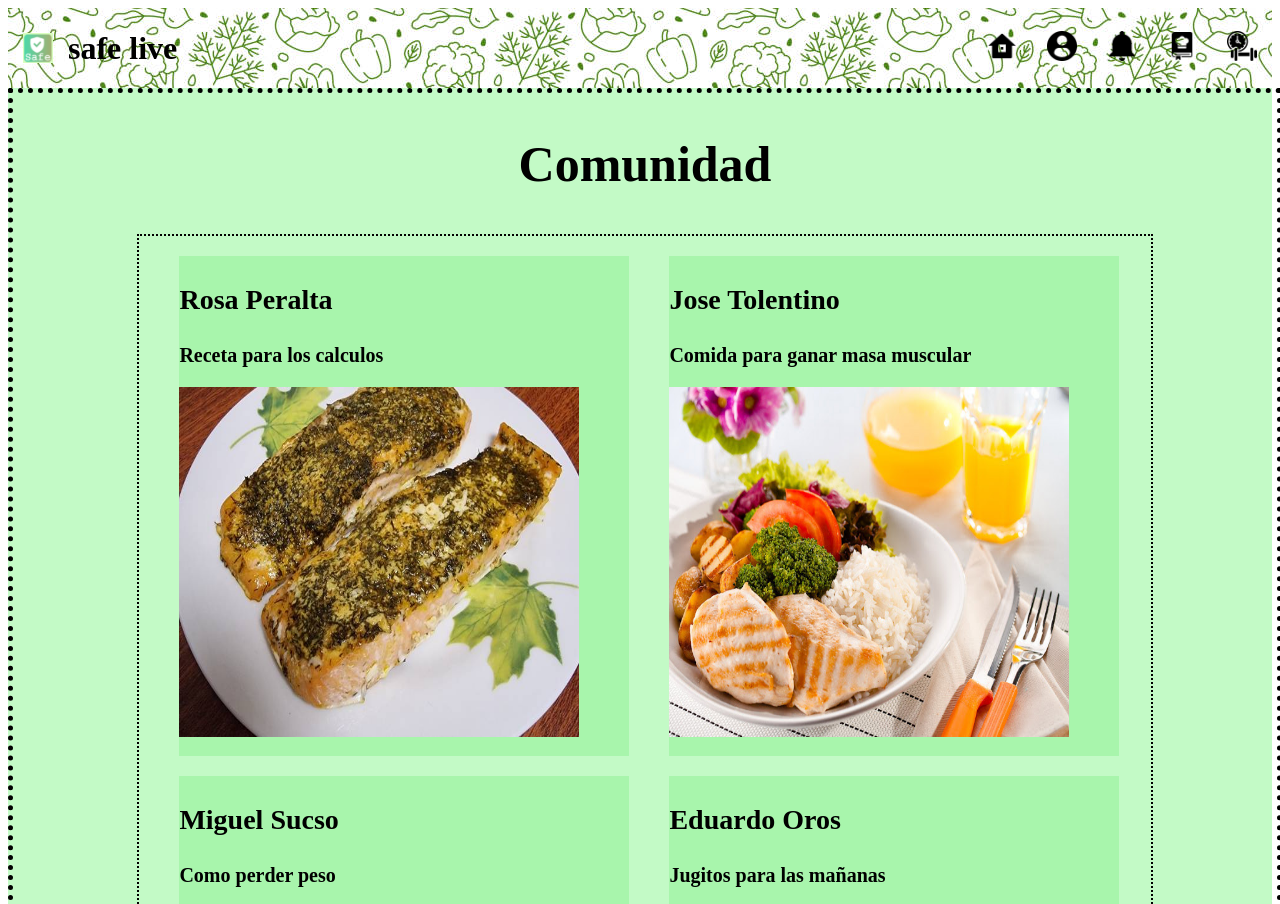
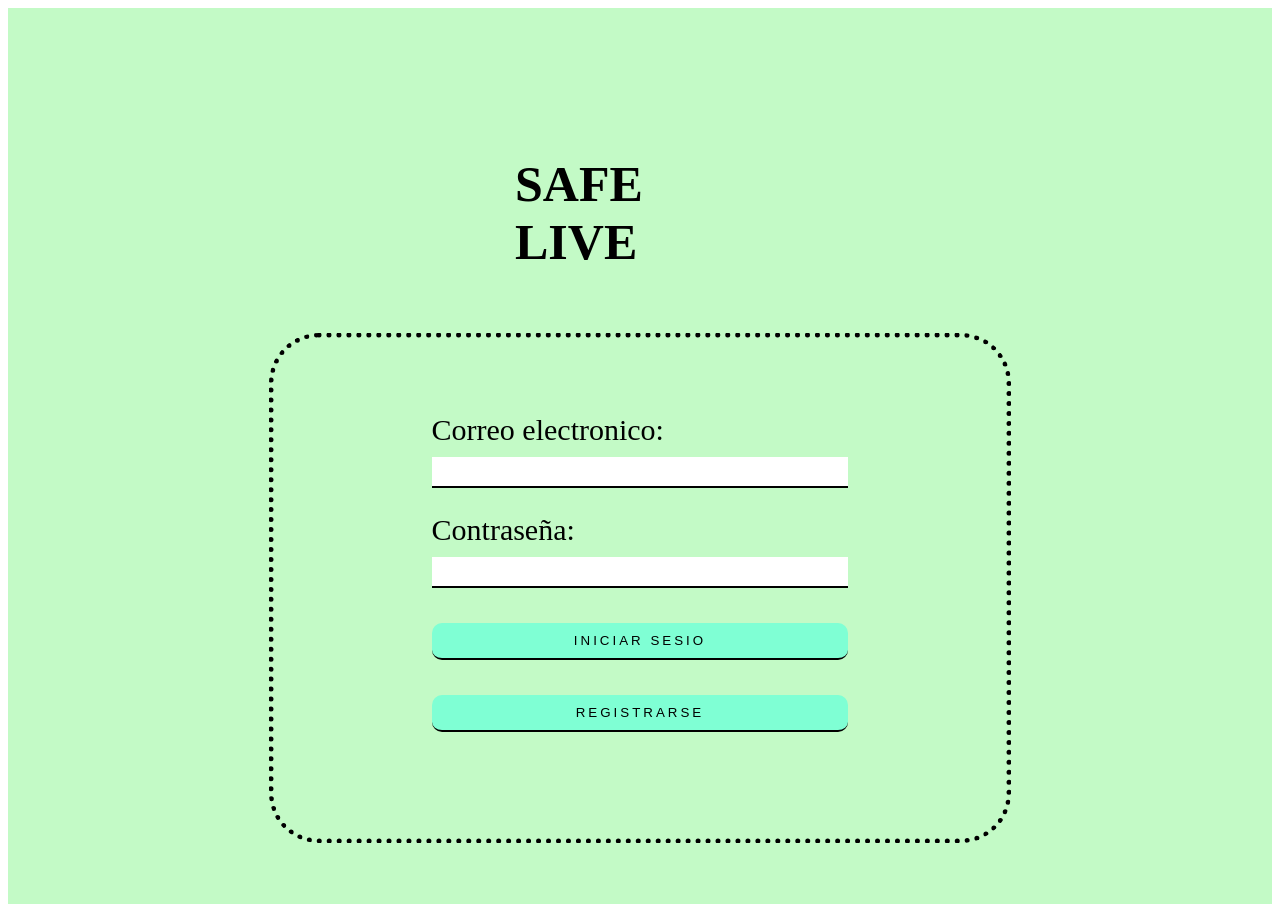
Before and after one commit to LiveBetterCompany/repo_SafeLiveApplication, a website: page index.html in a window 1280 px wide. Shown: the top 904 px of the page. Drawn offline with Linux system fonts and the light colour scheme.

Commit message:
Update index.html
implementacion de login con el serverFake

```diff
--- a/index.html
+++ b/index.html
@@ -1,5 +1,6 @@
 <!DOCTYPE html>
 <html lang="en">
+
 <head>
     <meta charset="UTF-8">
     <meta name="viewport" content="width=device-width, initial-scale=1.0">
@@ -7,124 +8,49 @@
     <link rel="icon" href="imagenes/logo/safeIcon.ico" type="image/ico">
     <link rel="stylesheet" href="estilos.css">
 </head>
+
 <body>
 
-    <header>
-        <div class="background">
+    <main class="main form login">
+        <h2 class="titleForm">SAFE LIVE</h2>
+        <div class="formulario login" id="formulario">
+            <form id="formLogin">
 
-            <div class="logo">
-                <img class="logo nav" src="imagenes/logo/safelive.png" alt="Logo">
-                <h1>safe live</h1>
-            </div>
+                <div class="elemento">
+                    <label for="email">Correo electronico: </label>
+                    <input type="email" id="email" name="email" required="true"><br>
 
-            <div class="navImagen">
+                </div>
+                <div class="elemento">
+                    <label for="password">Contraseña: </label>
+                    <input type="password" id="password" name="password" required="true"><br>
 
+                </div>
+                <div class="elemento">
+                    <!-- <input type="submit" value="Iniciar Sesion" /> -->
+                    <input type="button" value="Iniciar Sesio" onclick="validateCredentials()"/>
+                    <!-- onclick="validateCredentials()" -->
 
-
-                <div class="home div">
-                    <a href="index.html">
-                        <img class="home nav" src="imagenes/nav/home.png" alt="Mi imagen">
-                    </a>
                 </div>
 
-                <div class="perfil div">
-                    <a href="perfil.html">
-                        <img class="perfil nav" src="imagenes/nav/perfil.png" alt="Mi imagen">
-                    </a>
+                <div class="elemento">
+
+                    <input type="button" value="Registrarse" formnovalidate="formnovalidate" onclick="registro()" />
 
 
                 </div>
-
-                 <div class="notificacion div">
-
-                    <a href="notificacion.html">
-                        <img class="notificacion nav" src="imagenes/nav/iconNoti.png" alt="Mi imagen">
-                    </a>
-
-                </div>
-
-                <div class="receta div">
-
-                    <a href="receta.html">
-                        <img class="receta nav" src="imagenes/nav/libro-de-recetas.png" alt="Mi imagen">
-                    </a>
-
-                </div>
-
-                <div class="ejercicio div">
-                    <a href="ejercicio.html">
-                        <img class="ejercicio nav" src="imagenes/nav/ejercicio.png" alt="Mi imagen">
-                    </a>
-                </div>
-
-            </div>
-
-        </div>
-    </header>
-
-    <main class="mainComunidad">
-
-        <div class="comunidad">
-
-            <h2 class="tituloComunidad">Comunidad</h2>
-
-            <div class="comuna">
-
-                <div class="publicacion">
-                    <h3 class="titleComunidad">Rosa Peralta</h3>
-                    <h3 class="descripcion" >Receta para los calculos</h3>
-                    <img class="imagenComunidad" src="imagenes/comunidad/calculos.jpg" alt="">
-                </div>
-
-                <div class="publicacion">
-                    <h3 class="titleComunidad">Jose Tolentino</h3>
-                    <h3 class="descripcion" >Comida para ganar masa muscular</h3>
-                    <img class="imagenComunidad" src="imagenes/comunidad/masaMuscular.jpg" alt="">
-                </div>
-
-                <div class="publicacion">
-                    <h3 class="titleComunidad">Miguel Sucso</h3>
-                    <h3 class="descripcion" >Como perder peso</h3>
-                    <img class="imagenComunidad"  height="180" width="250" src="imagenes/comunidad/perderPeso.jpg" alt="">
-                </div>
-
-                <div class="publicacion">
-                    <h3 class="titleComunidad">Eduardo Oros</h3>
-                    <h3 class="descripcion" >Jugitos para las mañanas</h3>
-                    <img class="imagenComunidad" src="imagenes/comunidad/jugos.jpg" width="250px" height="180px" alt="">
-                </div>
-
-                <div class="publicacion">
-                    <h3 class="titleComunidad">Pedro Diezcanseco</h3>
-                    <h3 class="descripcion" >Preparando chia</h3>
-                    <img class="imagenComunidad" src="imagenes/comunidad/chia.jpg" alt="">
-                </div>
-
-                <div class="publicacion">
-                    <h3 class="titleComunidad">Severino</h3>
-                    <h3 class="descripcion" >Tarantula frita</h3>
-                    <img class="imagenComunidad" src="imagenes/comunidad/tarantula.jpg" alt="">
-                </div>
-
-                <div class="publicacion">
-                    <h3 class="titleComunidad">Gloria Soto</h3>
-                    <h3 class="descripcion" >Brochet de suri</h3>
-                    <img class="imagenComunidad" src="imagenes/comunidad/suri.jpg" alt="">
-
-                </div>
-
-
-            </div>
+            </form>
 
 
         </div>
 
     </main>
-     <footer>
-        <div class="footer">
-            <p>Derechos de autor &copy; 2023 Live Better Company</p>
-        </div>
-    </footer>
-
+    <!-- <script src="js/script.js"></script> -->
+    <script src="js/funciones.js"></script>
 </body>
+<footer>
+    <div class="footer">
+        <p>Derechos de autor &copy; 2023 Live Better Company</p>
+    </div>
+</footer>
 </html>
```
